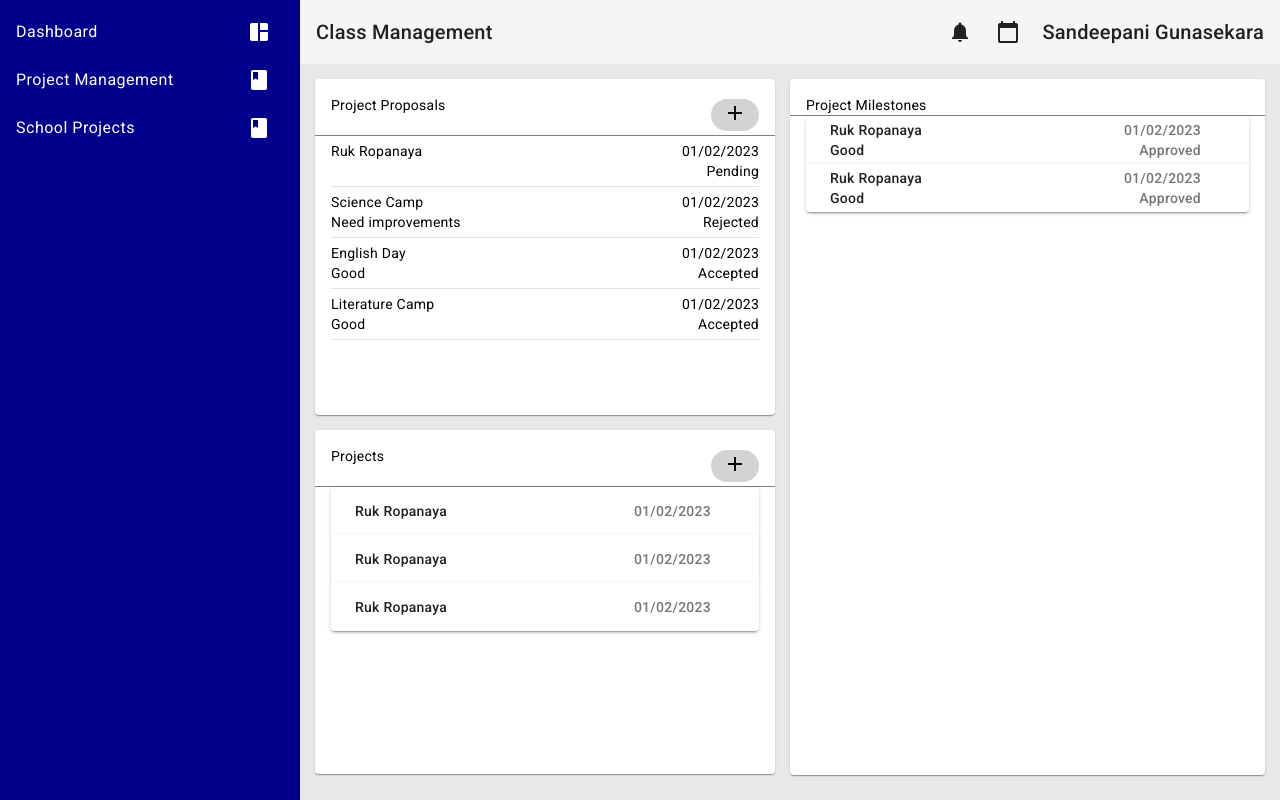
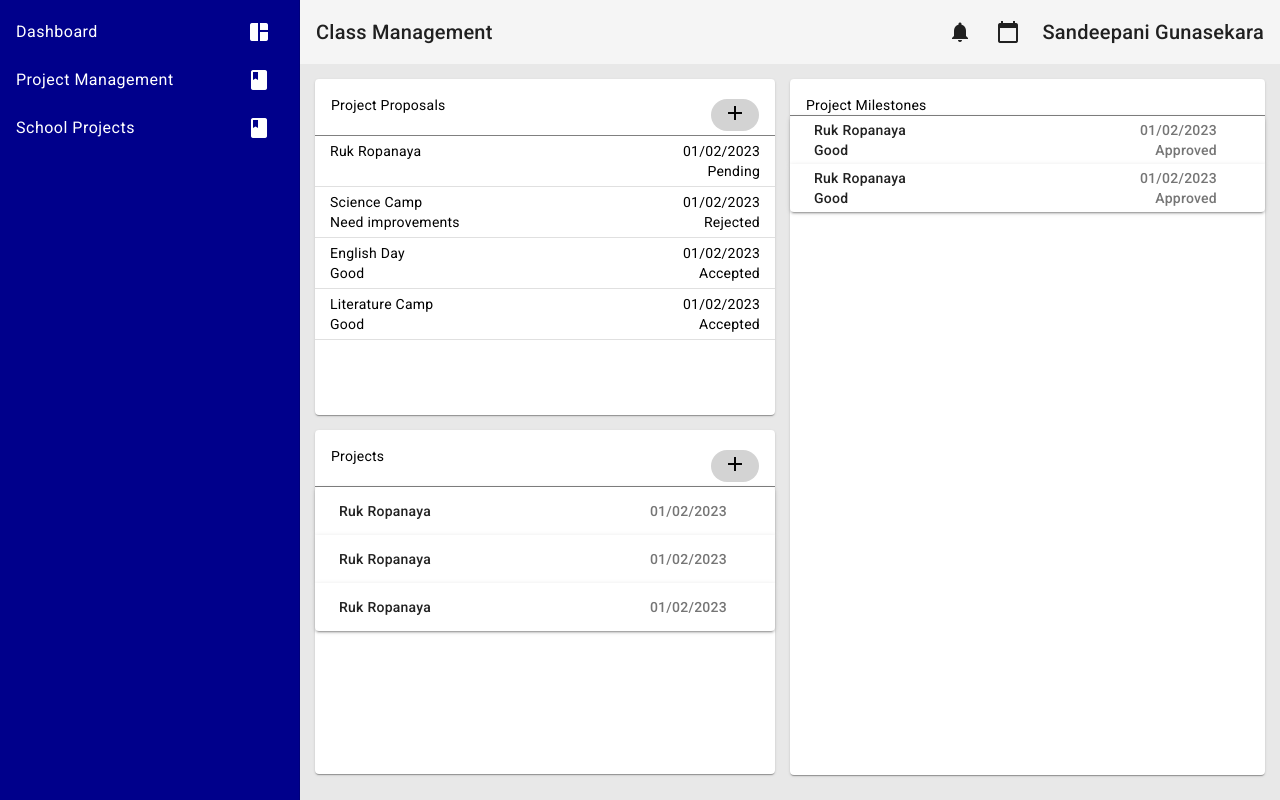
Before and after one commit to codingPentagon/ZoneEd, an Angular app in the folder frontend/: page /projectprin in a window 1280 px wide. Built offline with nearby package versions, Linux system fonts and the light colour scheme.

Commit message:
Fixed sizing and implemented mat button toggle.

```diff
--- a/frontend/src/app/app.module.ts
+++ b/frontend/src/app/app.module.ts
@@ -24,6 +24,7 @@ import {MatIconModule} from "@angular/material/icon";
 import { ProjectPrinComponent } from './project-prin/project-prin.component';
 import { ProjectZonalComponent } from './project-zonal/project-zonal.component';
 import {MatExpansionModule} from "@angular/material/expansion";
+import {MatButtonToggleModule} from "@angular/material/button-toggle";
 
 
 @NgModule({
@@ -52,7 +53,8 @@ import {MatExpansionModule} from "@angular/material/expansion";
         MatTabsModule,
         MatChipsModule,
         MatIconModule,
-        MatExpansionModule
+        MatExpansionModule,
+        MatButtonToggleModule
     ],
   providers: [],
   bootstrap: [AppComponent]
--- a/frontend/src/app/project-prin/project-prin.component.css
+++ b/frontend/src/app/project-prin/project-prin.component.css
@@ -42,7 +42,7 @@ mat-card-header{
 }
 
 .entry{
-  margin: 5px 0 5px 0;
+  margin: 5px 15px;
 }
 
 mat-accordion{
@@ -75,3 +75,7 @@ mat-panel-description{
 .width{
   width: 100%;
 }
+
+mat-card-content{
+  padding: 0;
+}
--- a/frontend/src/app/project-zonal/project-zonal.component.css
+++ b/frontend/src/app/project-zonal/project-zonal.component.css
@@ -42,7 +42,7 @@ mat-card-header{
 }
 
 .entry{
-  margin: 5px 0 5px 0;
+  margin: 5px 17px;
 }
 
 .margin-top{
@@ -56,3 +56,11 @@ mat-card-header{
 .pointer{
   cursor: pointer;
 }
+
+mat-card-content{
+  padding: 0;
+}
+
+mat-expansion-panel-header{
+  padding: 5px 17px;
+}
--- a/frontend/src/app/project-zonal/project-zonal.component.html
+++ b/frontend/src/app/project-zonal/project-zonal.component.html
@@ -21,6 +21,11 @@
       <mat-card class="projprop">
         <mat-card-header>
           Project Proposals
+          <span class="spacer"></span>
+          <mat-button-toggle-group>
+            <mat-button-toggle>All</mat-button-toggle>
+            <mat-button-toggle>Pending</mat-button-toggle>
+          </mat-button-toggle-group>
         </mat-card-header>
         <mat-card-content>
           <mat-accordion>
```
